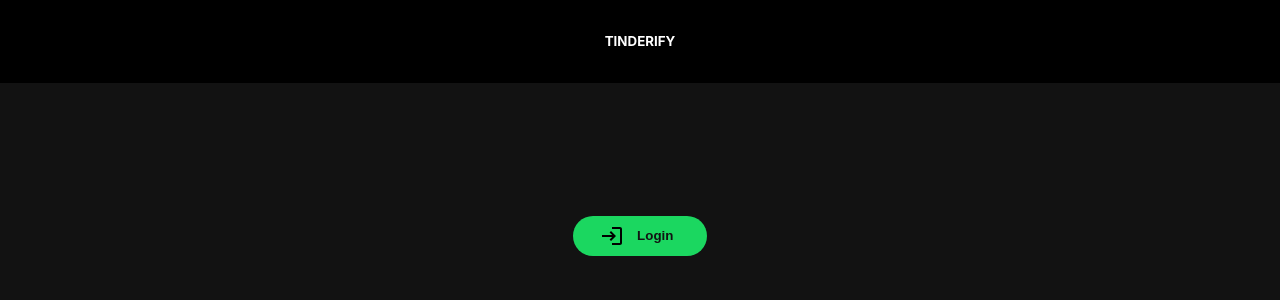
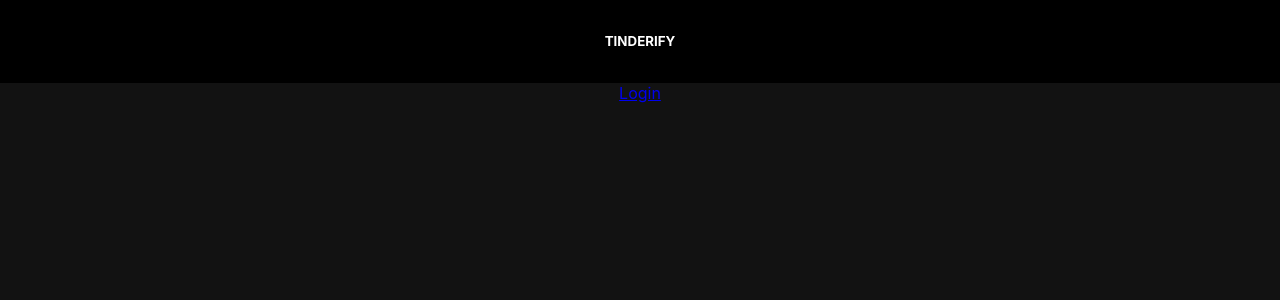
Before and after one commit to ahirdman/tagify, a React (Create React App) app in the folder client/: page / in a window 1280 px wide. Shown: the top 300 px of the page. Built offline with nearby package versions, Linux system fonts and the light colour scheme.

Commit message:
Test production auth

```diff
--- a/client/src/App/App.tsx
+++ b/client/src/App/App.tsx
@@ -1,4 +1,4 @@
-import { eraseCookie, handleLogIn, findCookie } from "./modules";
+import { eraseCookie, findCookie } from "./modules";
 import { useEffect, useState } from 'react';
 import { Player } from '../Player/Player';
 import { Profile } from '../Profile/Profile';
@@ -24,10 +24,11 @@ const App = () => {
         {!loggedIn && (
       <main className="login-wrapper">
         <header className="header">TINDERIFY</header>
-        <button onClick={handleLogIn} className="login-button">
+        {/* <button onClick={handleLogIn} className="login-button">
             <img className='login-button--icon' src={LoginSVG} alt='' />
             Login
-        </button>
+        </button> */}
+          <a href="/auth">Login</a>
       </main>
         )}
         {loggedIn && (
--- a/client/src/App/modules.ts
+++ b/client/src/App/modules.ts
@@ -2,7 +2,11 @@ const eraseCookie = (name: string) => {
   document.cookie = name + '=; Max-Age=-99999999;';
 };
 
-const handleLogIn = () => window.location.href = 'http://localhost:8080/auth/'
+// const handleLogIn = () => window.location.href = 'http://localhost:8080/auth/'
+
+// const handleLogIn = () => {
+//   fetch('http://localhost:8080/auth/')
+// }
 
 const findCookie = (name: string) => document.cookie
   .split('; ')
@@ -11,6 +15,6 @@ const findCookie = (name: string) => document.cookie
 
 export {
   eraseCookie,
-  handleLogIn,
+  // handleLogIn,
   findCookie,
 }
```
Also changed, not shown: 1 other file (tests, documents, lock files or other folders).
